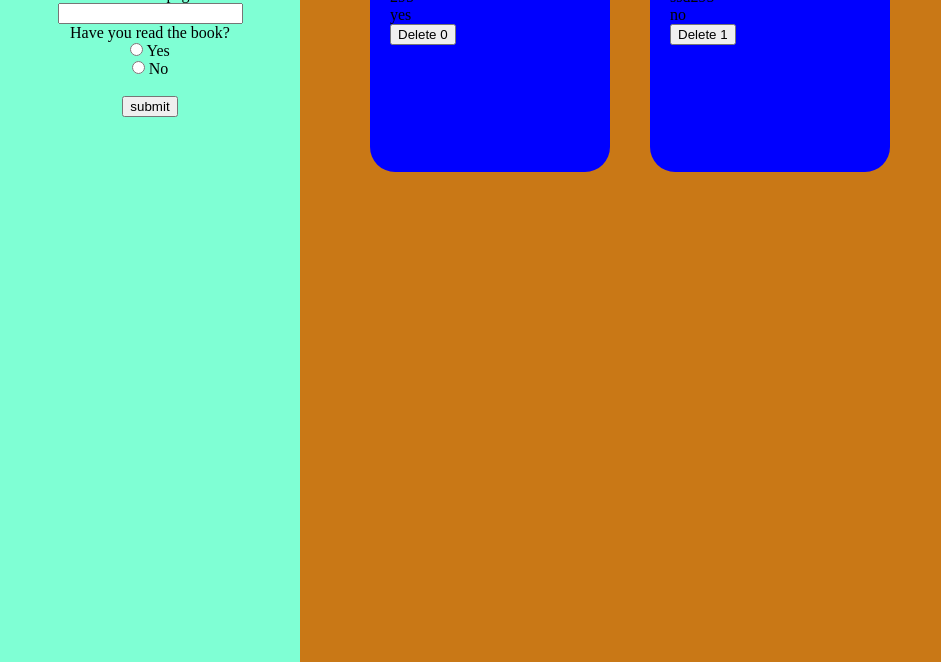
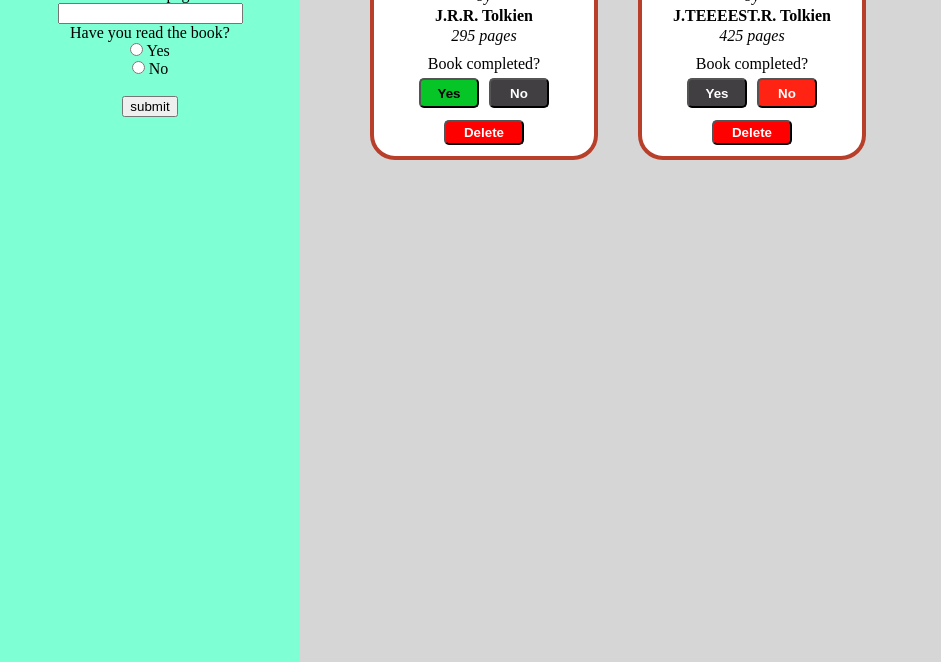
Before and after one commit to RobRussellManc/ODIN_library, a plain HTML site: page index.html in a window 1280 px wide. Shown: the part 138-800 px from the top of the page, without its empty margins (0-941 px from the left). Drawn offline with Linux system fonts and the light colour scheme.

Commit message:
Add delete button and read buttons

```diff
--- a/javascript.js
+++ b/javascript.js
@@ -1,6 +1,6 @@
 const myLibrary = [
     ['The Hobbit', 'J.R.R. Tolkien', '295', 'yes'],
-    ['The Test', 'J.TEEEEST.R. Tolkien', 'ssd295', 'no']
+    ['The Test', 'J.TEEEEST.R. Tolkien', '425', 'no']
 ];
 
 console.table(myLibrary);
@@ -60,6 +60,22 @@ function addBookToLibrary() {
     addBookToPage(myLibrary);
 }
 
+
+function updateReadStatus(i, bookRead, buttons) {
+    // Update the read status's in MyLibrary
+    if (bookRead == 'yes') {
+        myLibrary[i][3] = 'yes';
+
+    } else {
+        myLibrary[i][3] = 'no';
+
+    }
+
+    console.table(myLibrary);
+    addBookToPage(myLibrary);
+}
+
+
 function addBookToPage(bookArray) {
 
     // Select the container displaying book cards
@@ -68,15 +84,26 @@ function addBookToPage(bookArray) {
     // Clear the container
     book_container.innerHTML = '';
 
-
-
-
     for (let i = 0; i < bookArray.length; i++) {
         let currentBook = bookArray[i]
 
         // Create bookbox div
         const newDiv = document.createElement("div");
         newDiv.className = 'book_box';
+
+        // Create spans/headers for each bit of info
+        var bookNameHeader = document.createElement("span");
+        bookNameHeader.innerText = 'Book title';
+        bookNameHeader.classList.add('bookHeader');
+        var authorNameHeader = document.createElement("span");
+        authorNameHeader.innerText = 'Author';
+        authorNameHeader.classList.add('bookHeader');
+        var pagesHeader = document.createElement("span");
+        pagesHeader.innerText = '# pages';
+        pagesHeader.classList.add('bookHeader');
+        var hasReadHeader = document.createElement("span");
+        hasReadHeader.innerText = 'Book completed?';
+        hasReadHeader.classList.add('bookHeader');
 
         // Add book name
         var bookName = document.createElement("span")
@@ -91,25 +118,53 @@ function addBookToPage(bookArray) {
         // Add number pages
         var numberPages = document.createElement("span")
         numberPages.id = 'pages';
-        numberPages.innerText = currentBook[2];
+        numberPages.innerText = currentBook[2] + ' pages';
 
         // Add has read
         var hasRead = document.createElement("span")
-        hasRead.id = 'has_read';
-        hasRead.innerText = currentBook[3];
+        hasRead.id = 'hasRead';
+        hasRead.innerHTML = 'Book completed?<br>';
+
+        // Create read/not read buttons
+        var yesRead = document.createElement("button");
+        yesRead.innerText = 'Yes';
+        yesRead.classList.add('readButton');
+        yesRead.addEventListener("click", () => {updateReadStatus(i, 'yes')});
 
 
+        var noRead = document.createElement("button");
+        noRead.innerText = 'No'
+        noRead.classList.add('readButton');
+        noRead.addEventListener("click", () => {updateReadStatus(i, 'no')});
 
+        // Set the default colors of the read buttons
+        if (currentBook[3] == 'yes') {
+            yesRead.classList.add('yesReadButton');
+        } else {
+            noRead.classList.add('noReadButton');
+        }
+
+        hasRead.appendChild(yesRead);
+        hasRead.appendChild(noRead);
 
         // Add delete button
         var delButton = document.createElement("button")
         delButton.id = 'delButton';
         delButton.value = i;
-        delButton.innerHTML = 'Delete ' + i;
+        delButton.innerHTML = 'Delete';
         delButton.addEventListener("click", () => {deletePressed(i)})
+
+
+        // Create spans/headers for each bit of info
+        var textby = document.createElement("span");
+        textby.innerText = 'by';
+        textby.classList.add('bookHeader');
+
 
         // Append each span to the book box
         newDiv.appendChild(bookName);
+        // Add the word 'by' between bookname and author
+        newDiv.appendChild(textby);
         newDiv.appendChild(author);
         newDiv.appendChild(numberPages);
         newDiv.appendChild(hasRead);
--- a/styles.css
+++ b/styles.css
@@ -20,7 +20,7 @@
 .main_box {
     grid-column: 2/3;
     grid-row: 1/2;
-    background-color: rgb(201, 120, 22);
+    background-color: rgb(214, 214, 214);
     display: flex;
     flex-wrap: wrap;
     padding: 50px;
@@ -29,12 +29,82 @@
 .book_box {
     height: 200px;
     width: 200px;
-    background-color: blue;
+    background-color: rgb(255, 255, 255);
     border-radius: 25px;
     margin: 20px;
-    padding: 20px;
+    padding: 10px;
+    border: 4px solid rgb(184, 63, 42);
+    text-align: center;
+}
+
+.book_box:hover {
+    border: 4px dashed rgb(184, 63, 42);
 }
 
 .book_box > span {
     display: block;
+    margin: 2px;
 }
+
+button {
+    border-radius: 5px;
+    width: 80px;
+    height: 30px;
+    text-align: center;
+    padding: 0px;
+    margin: 5px;
+    cursor: pointer;
+}
+
+
+
+.readButton {
+    display: inline-block;
+    width: 60px;
+    height: 30px;
+    background-color: rgb(65, 63, 66);
+
+    font-weight: bold;
+    color: white
+}
+
+.yesReadButton {
+    background-color: rgb(6, 197, 38);
+    color:black;
+}
+
+.noReadButton {
+    background-color: rgb(255, 35, 19);
+    color: white;
+}
+
+#bookName {
+    font-size: 2em;
+    font-weight: bolder;
+}
+
+.bookHeader {
+    font-style: italic;
+    padding: 0px;
+}
+
+#delButton {
+    height: 25px;
+    background-color: red;
+    color: white;
+    font-weight: bold;
+}
+
+
+
+#hasRead {
+    margin-top: 10px;
+}
+
+#author {
+    font-weight: bold;
+}
+
+#pages {
+    font-style: italic;
+}
```
